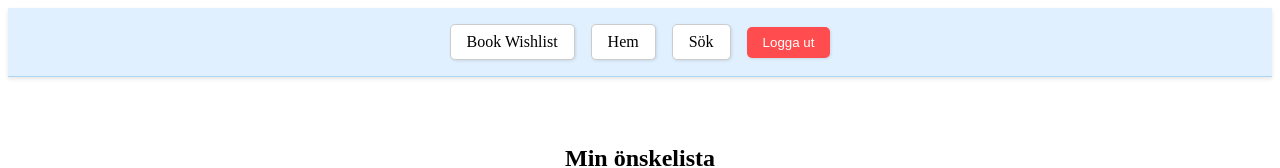
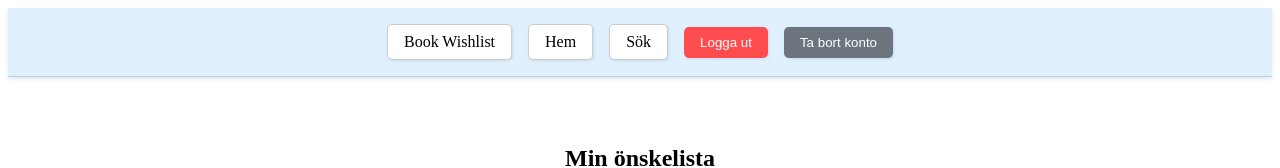
Before and after one commit to Niklasodell/Examensarbete-NiklasOdell-Java23-FE, a React (Vite) app: page /wishlist in a window 1280 px wide. Shown: the top 168 px of the page. Built offline with nearby package versions, Linux system fonts and the light colour scheme; no server answers.

Commit message:
Lagt till funktion för användare att kunna ta bort sina konton.

```diff
--- a/src/components/Header.tsx
+++ b/src/components/Header.tsx
@@ -17,6 +17,13 @@ const logoutButtonStyle = {
   border: 'none',
 };
 
+const deleteButtonStyle = {
+  ...buttonStyle,
+  backgroundColor: '#6c757d',
+  color: 'white',
+  border: 'none',
+};
+
 const Header = () => {
   const navigate = useNavigate();
 
@@ -28,6 +35,29 @@ const Header = () => {
 
     localStorage.removeItem("token");
     navigate("/login");
+  };
+
+  const handleDeleteAccount = async () => {
+    const confirmed = window.confirm("Är du säker på att du vill ta bort ditt konto?");
+    if (!confirmed) return;
+
+    try {
+      const res = await fetch("http://localhost:8080/api/auth/delete", {
+        method: "DELETE",
+        credentials: "include",
+      });
+
+      if (res.ok) {
+        alert("Ditt konto har tagits bort.");
+        localStorage.removeItem("token");
+        navigate("/login");
+      } else {
+        alert("Kunde inte ta bort kontot.");
+      }
+    } catch (error) {
+      console.error("Fel vid borttagning:", error);
+      alert("Ett fel uppstod.");
+    }
   };
 
   return (
@@ -52,6 +82,7 @@ const Header = () => {
         <Link to="/wishlist" style={buttonStyle}>Hem</Link>
         <Link to="/search" style={buttonStyle}>Sök</Link>
         <button onClick={handleLogout} style={logoutButtonStyle}>Logga ut</button>
+        <button onClick={handleDeleteAccount} style={deleteButtonStyle}>Ta bort konto</button>
       </div>
     </header>
   );
--- a/src/services/AuthService.ts
+++ b/src/services/AuthService.ts
@@ -1,4 +1,7 @@
+import axios from 'axios';
+
 export const login = async (username: string, password: string): Promise<void> => {
+
   const response = await fetch('/api/auth/login', {
     method: 'POST',
     headers: {
@@ -27,3 +30,7 @@ export const register = async (username: string, password: string): Promise<void
     throw new Error("Registration failed");
   }
 };
+
+export const deleteAccount = () => {
+  return axios.delete('/api/auth/delete', { withCredentials: true });
+};
```
